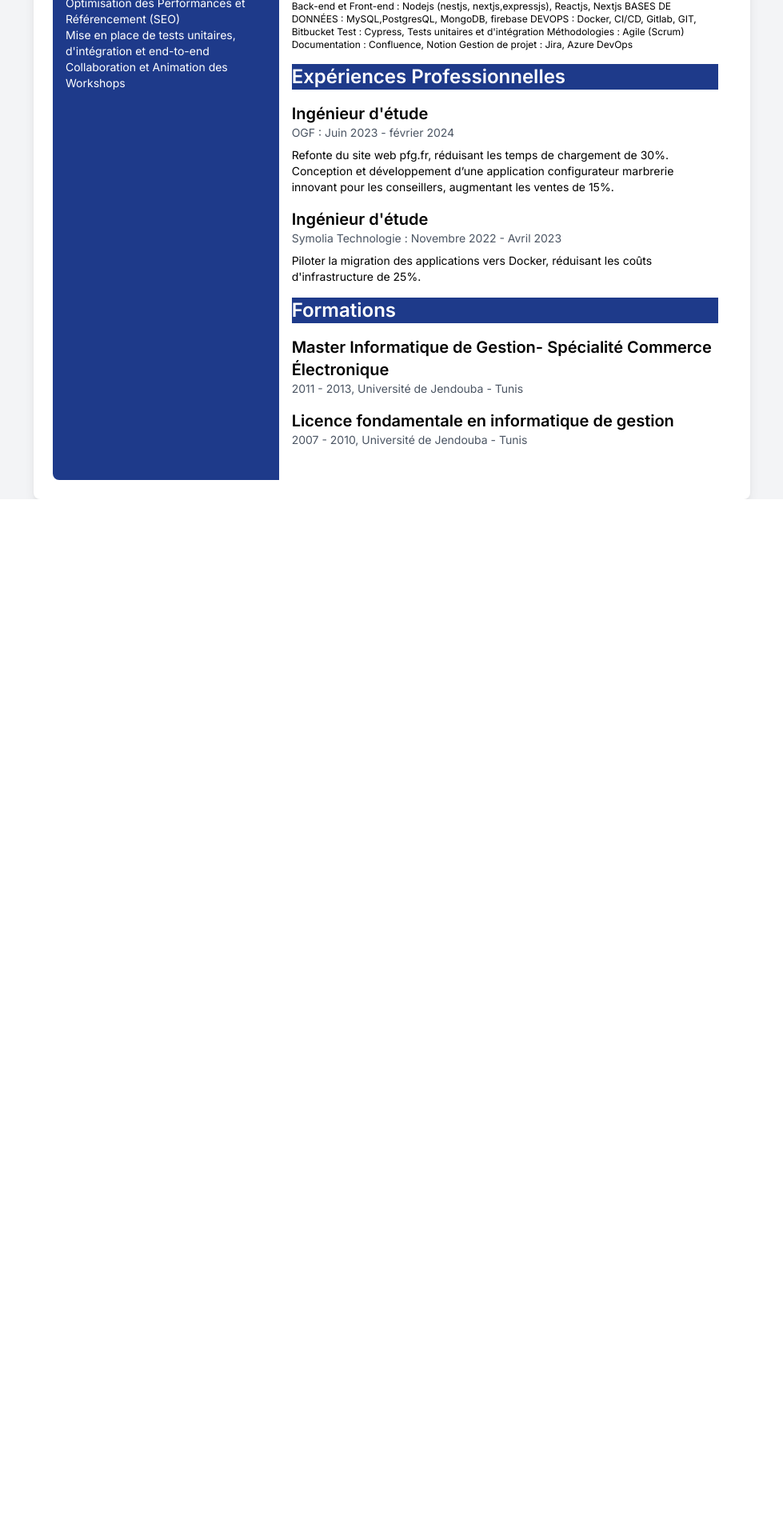
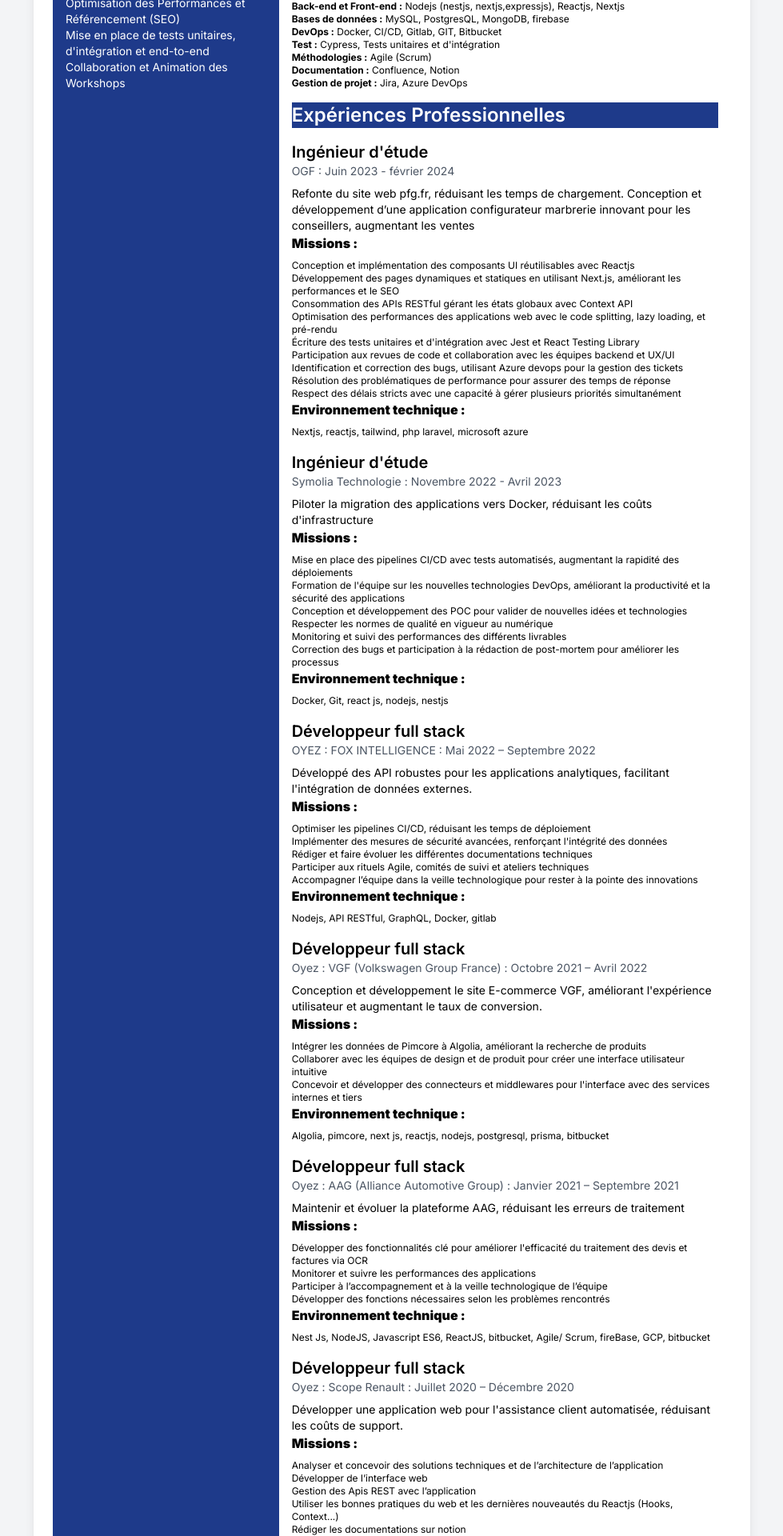
Before and after one commit to yahhamdii/portfolio, a Next.js app: page / in a window 1280 px wide. Shown: the part 580-2500 px from the top of the page at 80% size, without its empty margins (150-1129 px from the left). Before the commit the page ends 1204 px from the top, so only its background shows below. Built offline with nearby package versions, Linux system fonts and the light colour scheme.

Commit message:
finish professionnal experience

```diff
--- a/src/app/components/ProfessionalExperiences.tsx
+++ b/src/app/components/ProfessionalExperiences.tsx
@@ -1,28 +1,175 @@
 const ProfessionalExperiences = () => {
+
+    interface Experience {
+        poste: string;
+        societe: string;
+        periode: string;
+        description: string;
+        tasks: string[];
+        techno: string[];
+        id: number;
+      }
+
+      const experiences :  Experience[] = [
+        {
+          poste: "Ingénieur d'étude",
+          societe: "OGF",
+          periode: "Juin 2023 - février 2024",
+          description: "Refonte du site web pfg.fr, réduisant les temps de chargement. Conception et développement d’une application configurateur marbrerie innovant pour les conseillers, augmentant les ventes",
+          tasks: [
+            "Conception et implémentation des composants UI réutilisables avec Reactjs",
+            "Développement des pages dynamiques et statiques en utilisant Next.js, améliorant les performances et le SEO",
+            "Consommation des APIs RESTful gérant les états globaux avec Context API",
+            "Optimisation des performances des applications web avec le code splitting, lazy loading, et pré-rendu",
+            "Écriture des tests unitaires et d'intégration avec Jest et React Testing Library",
+            "Participation aux revues de code et collaboration avec les équipes backend et UX/UI",
+            "Identification et correction des bugs, utilisant Azure devops pour la gestion des tickets",
+            "Résolution des problématiques de performance pour assurer des temps de réponse",
+            "Respect des délais stricts avec une capacité à gérer plusieurs priorités simultanément"
+          ],
+          techno: ["Nextjs", "reactjs", "tailwind", "php laravel", "microsoft azure"],
+          id: 1
+        },
+        {
+          poste: "Ingénieur d'étude",
+          societe: "Symolia Technologie",
+          periode: "Novembre 2022 - Avril 2023",
+          description: "Piloter la migration des applications vers Docker, réduisant les coûts d'infrastructure",
+          tasks: [
+            "Mise en place des pipelines CI/CD avec tests automatisés, augmentant la rapidité des déploiements",
+            "Formation de l'équipe sur les nouvelles technologies DevOps, améliorant la productivité et la sécurité des applications",
+            "Conception et développement des POC pour valider de nouvelles idées et technologies",
+            "Respecter les normes de qualité en vigueur au numérique",
+            "Monitoring et suivi des performances des différents livrables",
+            "Correction des bugs et participation à la rédaction de post-mortem pour améliorer les processus"
+          ],
+          techno: ["Docker", "Git", "react js", "nodejs", "nestjs"],
+          id: 2
+        },
+        {
+          poste: "Développeur full stack",
+          societe: "OYEZ : FOX INTELLIGENCE",
+          periode: "Mai 2022 – Septembre 2022",
+          description: "Développé des API robustes pour les applications analytiques, facilitant l'intégration de données externes.",
+          tasks: [
+            "Optimiser les pipelines CI/CD, réduisant les temps de déploiement",
+            "Implémenter des mesures de sécurité avancées, renforçant l'intégrité des données",
+            "Rédiger et faire évoluer les différentes documentations techniques",
+            "Participer aux rituels Agile, comités de suivi et ateliers techniques",
+            "Accompagner l’équipe dans la veille technologique pour rester à la pointe des innovations"
+          ],
+          techno: ["Nodejs", "API RESTful", "GraphQL", "Docker", "gitlab"],
+          id: 3
+        },
+        {
+          poste: "Développeur full stack",
+          societe: "Oyez : VGF (Volkswagen Group France)",
+          periode: "Octobre 2021 – Avril 2022",
+          description: "Conception et développement le site E-commerce VGF, améliorant l'expérience utilisateur et augmentant le taux de conversion.",
+          tasks: [
+            "Intégrer les données de Pimcore à Algolia, améliorant la recherche de produits",
+            "Collaborer avec les équipes de design et de produit pour créer une interface utilisateur intuitive",
+            "Concevoir et développer des connecteurs et middlewares pour l'interface avec des services internes et tiers"
+          ],
+          techno: ["Algolia", "pimcore", "next js", "reactjs", "nodejs", "postgresql", "prisma", "bitbucket"],
+          id: 4
+        },
+        {
+          poste: "Développeur full stack",
+          societe: "Oyez : AAG (Alliance Automotive Group)",
+          periode: "Janvier 2021 – Septembre 2021",
+          description: "Maintenir et évoluer la plateforme AAG, réduisant les erreurs de traitement",
+          tasks: [
+            "Développer des fonctionnalités clé pour améliorer l'efficacité du traitement des devis et factures via OCR",
+            "Monitorer et suivre les performances des applications",
+            "Participer à l’accompagnement et à la veille technologique de l’équipe",
+            "Développer des fonctions nécessaires selon les problèmes rencontrés"
+          ],
+          techno: ["Nest Js", "NodeJS", "Javascript ES6", "ReactJS", "bitbucket", "Agile/ Scrum", "fireBase", "GCP", "bitbucket"],
+          id: 5
+        },
+        {
+          poste: "Développeur full stack",
+          societe: "Oyez : Scope Renault",
+          periode: "Juillet 2020 – Décembre 2020",
+          description: "Développer une application web pour l'assistance client automatisée, réduisant les coûts de support.",
+          tasks: [
+            "Analyser et concevoir des solutions techniques et de l’architecture de l’application",
+            "Développer de l’interface web",
+            "Gestion des Apis REST avec l’application",
+            "Utiliser les bonnes pratiques du web et les dernières nouveautés du Reactjs (Hooks, Context...)",
+            "Rédiger les documentations sur notion"
+          ],
+          techno: ["Strapi", "Reactjs", "Graphql", "Javascript ES6", "HTML5/CSS3", "bitbucket", "Agile/ Scrum"],
+          id: 6
+        },
+        {
+          poste: "Développeur full stack",
+          societe: "Oyez : E-Leclerc",
+          periode: "Janvier 2020 – Juin 2020",
+          description: "Refonte des interfaces web du site e.leclerc, améliorant la satisfaction client",
+          tasks: [
+            "Développer et optimiser des modules réutilisables, accélérant les cycles de développement",
+            "Concevoir et déployer des architectures sécurisées pour les applications web",
+            "Implémenter des interfaces graphiques",
+            "Corriger les bugs et optimisation du code avec l’utilisation des bonnes pratiques du web (code review)"
+          ],
+          techno: ["TypeScript", "Reactjs", "Nodejs", "Graphql", "API REST", "CSS3", "ES6/7", "bitbucket", "Agile/ Scrum"],
+          id: 7
+        },
+        {
+          poste: "Développeur full stack",
+          societe: "OYEZ : COMMANDE.COM",
+          periode: "Juin 2018 – Décembre 2019",
+          description: "Développer la plateforme B2B commande.com, augmentant l'efficacité des commandes.",
+          tasks: [
+            "Concevoir des plugins personnalisés en PHP, ajoutant des fonctionnalités critiques à la plateforme",
+            "Développer des modules de communication avec l’ETL en nodejs",
+            "Concevoir la base des données"
+          ],
+          techno: ["PHP Symfony", "Reactjs", "Redux", "Node", "API REST", "MySQL", "MongoDB", "HTML 5", "CSS3", "jest", "JAVASCRIPT ES6", "Bitbucket", "Ubuntu", "Agile/ Scrum"],
+          id: 8
+        },
+        {
+          poste: " Developpeur web",
+          societe: "LTM (Livraison Transport Meuble)",
+          periode: "Octobre 2015 – Juin 2018",
+          description: "Création des applications mobiles internes dans le contexte de la livraison.",
+          tasks: [
+            "Développer des applications mobiles internes pour la livraison, améliorant la logistique interne",
+            "Concevoir et suivre les architectures des applications et bases de données",
+            "Participer activement aux rituels Agile et comités de suivi"
+          ],
+          techno: ["PHP", "Symfony2", "twig", "mysql", "sqlite", "cordova", "javascript", "jquery", "Ajax", "git"],
+          id: 9
+        }
+      ];
+
+
   return (
     <>
       <h2 className="text-2xl font-semibold bg-blue-900 text-white mt-4">
         Expériences Professionnelles
       </h2>
-      <div className="mt-4">
-        <h3 className="text-xl font-semibold">Ingénieur d'étude</h3>
-        <p className="text-sm text-gray-600">OGF : Juin 2023 - février 2024</p>
-        <p className="text-sm mt-2">
-          Refonte du site web pfg.fr, réduisant les temps de chargement de 30%.
-          Conception et développement d’une application configurateur marbrerie
-          innovant pour les conseillers, augmentant les ventes de 15%.
-        </p>
-      </div>
-      <div className="mt-4">
-        <h3 className="text-xl font-semibold">Ingénieur d'étude</h3>
-        <p className="text-sm text-gray-600">
-          Symolia Technologie : Novembre 2022 - Avril 2023
-        </p>
-        <p className="text-sm mt-2">
-          Piloter la migration des applications vers Docker, réduisant les coûts
-          d'infrastructure de 25%.
-        </p>
-      </div>
+      {experiences.map((experience) => (
+  <div className="mt-4" key={experience.id}>
+    <h3 className="text-xl font-semibold">{experience.poste}</h3>
+    <p className="text-sm text-gray-600">{experience.societe} : {experience.periode}</p>
+    <p className="text-sm mt-2">
+      {experience.description}
+    </p>
+    <p className="font-black">Missions :</p>
+    <ul className="text-xs mt-2">
+      {experience.tasks.map((task, index) => (
+        <li key={index}>{task}</li>
+      ))}
+    </ul>
+    <p className="font-black">Environnement technique : </p>
+    <p className="text-xs mt-2">
+    {experience.techno.join(', ')} </p>
+  </div>
+))}
+
     </>
   );
 };
--- a/src/app/components/TechnicalSkills.tsx
+++ b/src/app/components/TechnicalSkills.tsx
@@ -1,18 +1,54 @@
-const TechnicalSkills = () =>{
+interface TechnicalSkill {
+    category: string;
+    skills: string[];
+  }
+
+  const technicalSkills: TechnicalSkill[] = [
+    {
+      category: "Back-end et Front-end",
+      skills: ["Nodejs (nestjs, nextjs,expressjs)", "Reactjs", "Nextjs"]
+    },
+    {
+      category: "Bases de données",
+      skills: ["MySQL", "PostgresQL", "MongoDB", "firebase"]
+    },
+    {
+      category: "DevOps",
+      skills: ["Docker", "CI/CD", "Gitlab", "GIT", "Bitbucket"]
+    },
+    {
+      category: "Test",
+      skills: ["Cypress", "Tests unitaires et d'intégration"]
+    },
+    {
+      category: "Méthodologies",
+      skills: ["Agile (Scrum)"]
+    },
+    {
+      category: "Documentation",
+      skills: ["Confluence", "Notion"]
+    },
+    {
+      category: "Gestion de projet",
+      skills: ["Jira", "Azure DevOps"]
+    }
+  ];
+
+  const TechnicalSkills: React.FC = () => {
     return (
-        <><h2 className="text-2xl font-semibold bg-blue-900 text-white mt-4">
-            Compétences technique
-        </h2><div>
-                <p className="text-xs">
-                    Back-end et Front-end : Nodejs (nestjs, nextjs,expressjs),
-                    Reactjs, Nextjs BASES DE DONNÉES : MySQL,PostgresQL, MongoDB,
-                    firebase DEVOPS : Docker, CI/CD, Gitlab, GIT, Bitbucket Test :
-                    Cypress, Tests unitaires et d'intégration Méthodologies :
-                    Agile (Scrum) Documentation : Confluence, Notion Gestion de
-                    projet : Jira, Azure DevOps
-                </p>
-            </div></>
-    )
-}
+      <>
+        <h2 className="text-2xl font-semibold bg-blue-900 text-white mt-4">
+          Compétences technique
+        </h2>
+        <div>
+          {technicalSkills.map((section, index) => (
+            <p className="text-xs" key={index}>
+              <strong>{section.category} :</strong> {section.skills.join(', ')}
+            </p>
+          ))}
+        </div>
+      </>
+    );
+  };
 
-export default TechnicalSkills;
+  export default TechnicalSkills;
```
